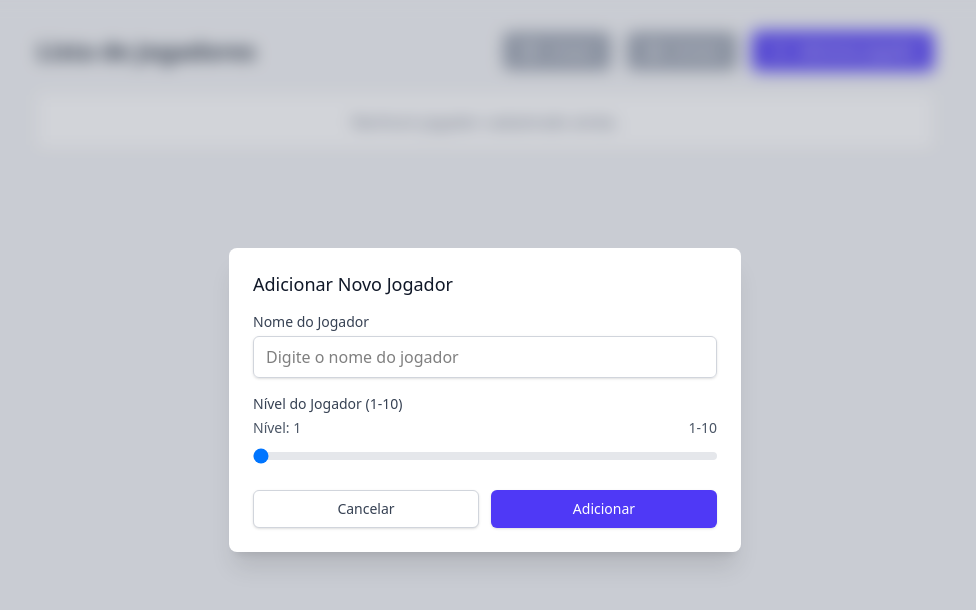
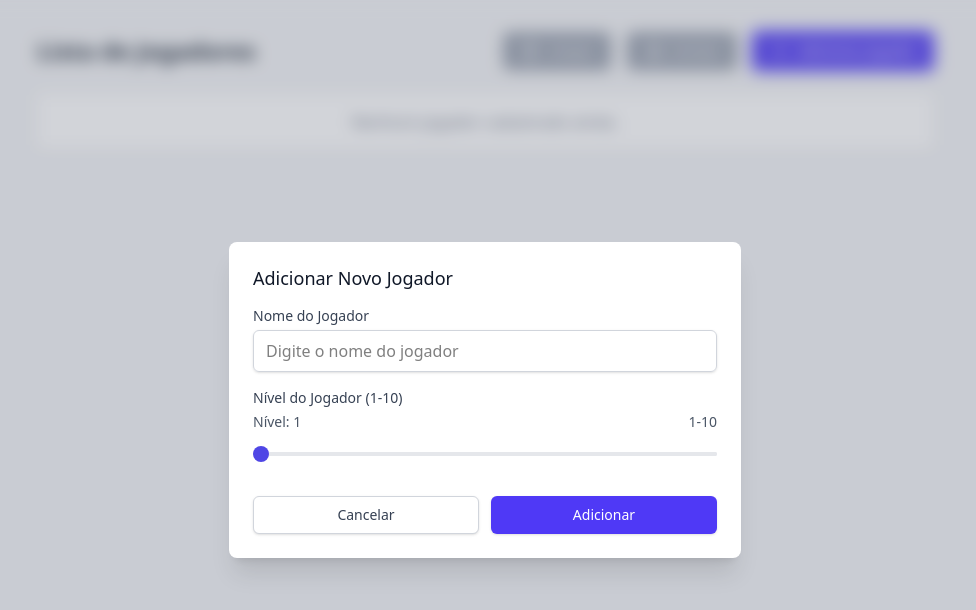
Before and after one commit to lucasmarques73/random-pairs-footvolley, a React (Vite) app: page / in a window 1280 px wide. Both pictures are taken after a click on the button "Adicionar Jogador". Shown: the top 610 px of the page, without its empty margins (155-1131 px from the left). Built offline with nearby package versions, Linux system fonts and the light colour scheme.

Commit message:
fix: change ball color

```diff
--- a/src/App.tsx
+++ b/src/App.tsx
@@ -371,7 +371,7 @@ function App() {
                         max="10"
                         value={formData.level}
                         onChange={handleInputChange}
-                        className="w-full h-2 bg-gray-200 rounded-lg appearance-none cursor-pointer"
+                        className="w-full cursor-pointer"
                       />
                     </div>
                   </div>
--- a/src/index.css
+++ b/src/index.css
@@ -1 +1,49 @@
 @import "tailwindcss";
+
+/* Estilo personalizado para o input range */
+input[type="range"] {
+  -webkit-appearance: none;
+  width: 100%;
+  height: 4px;
+  background: #e5e7eb;
+  border-radius: 8px;
+  margin: 16px 0;
+  outline: none;
+}
+
+/* Webkit (Chrome, Safari) */
+input[type="range"]::-webkit-slider-thumb {
+  -webkit-appearance: none;
+  width: 16px;
+  height: 16px;
+  border-radius: 50%;
+  background: #4f46e5;
+  cursor: pointer;
+  margin-top: -6px; /* Ajusta a posição vertical */
+}
+
+/* Firefox */
+input[type="range"]::-moz-range-thumb {
+  width: 16px;
+  height: 16px;
+  border: none;
+  border-radius: 50%;
+  background: #4f46e5;
+  cursor: pointer;
+}
+
+/* Track do Firefox */
+input[type="range"]::-moz-range-track {
+  background: #e5e7eb;
+  border-radius: 8px;
+  height: 4px;
+}
+
+/* Webkit Track */
+input[type="range"]::-webkit-slider-runnable-track {
+  width: 100%;
+  height: 4px;
+  cursor: pointer;
+  background: #e5e7eb;
+  border-radius: 8px;
+}
```
